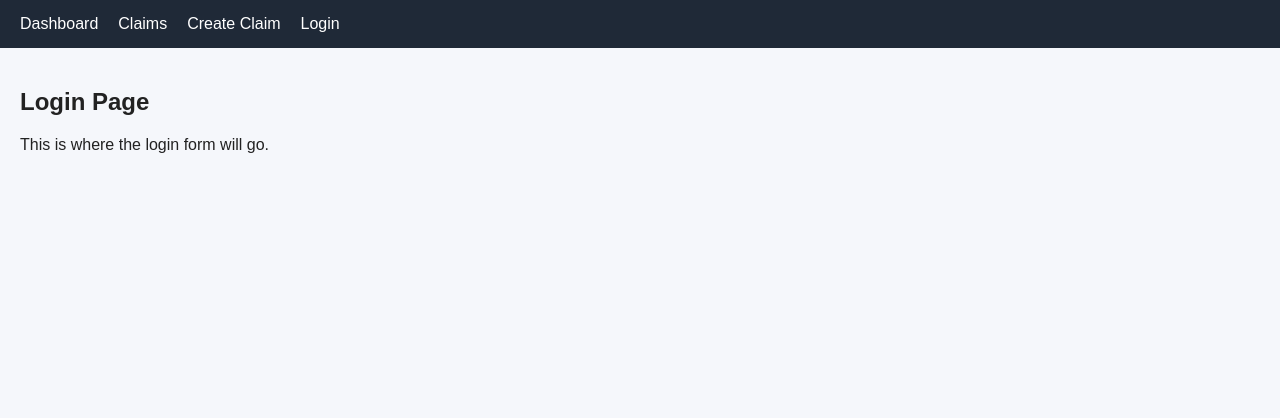
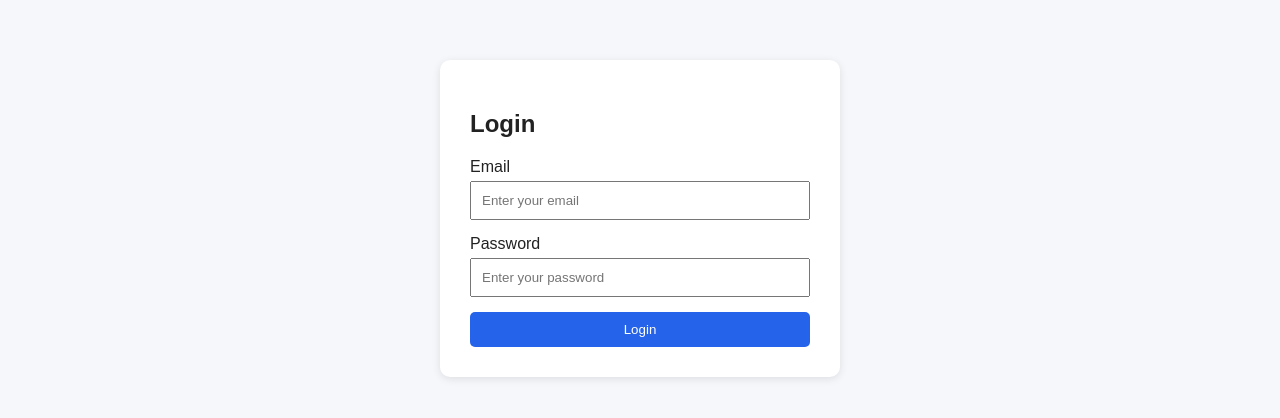
Before and after one commit to dhaliwaljashan/claimflow, a React (Vite) app in the folder frontend/claimflow-ui/: page /login in a window 1280 px wide. Shown: the top 418 px of the page. Built offline with nearby package versions, Linux system fonts and the light colour scheme.

Commit message:
implemented frontend login flow with auth context and token storage

```diff
--- a/frontend/claimflow-ui/src/api/axios.js
+++ b/frontend/claimflow-ui/src/api/axios.js
@@ -1,7 +1,25 @@
 import axios from "axios";
 
 const api = axios.create({
-    baseURL: "http://localhost:7070/api"
+    baseURL: "https://localhost:7070/api"
 });
 
+// Before every request goes to backend, run this logic
+api.interceptors.request.use(
+    (config) => {
+        // it checks if token exists in localStorage
+        const token = localStorage.getItem("token");
+
+        // If token exists, attach it to request headers
+        // This is required for accessing protected APIs
+        if (token) {
+            config.headers.Authorization = `Bearer ${token}`;
+        }
+        return config;
+    },
+    (error) => {
+        return Promise.reject(error);
+    }
+);
+
 export default api;
--- a/frontend/claimflow-ui/src/components/Navbar.jsx
+++ b/frontend/claimflow-ui/src/components/Navbar.jsx
@@ -1,15 +1,27 @@
-import {Link} from "react-router-dom";
+import { useAuth } from "../context/AuthContext";
+import {Link, useNavigate} from "react-router-dom";
 
 function Navbar() {
+    const { user, logout } = useAuth(); // access auth state and logout function
+    const navigate = useNavigate(); // for redirecting after logout
+
+    const handleLogout = () => {
+        logout(); // clear auth state
+        navigate("/login"); // redirect to login page
+    };
+
     return (
         <nav
             style={{
                 padding: "15px 20px",
                 backgroundColor: "#1f2937",
                 display: "flex",
-            gap: "20px",
+                justifyContent: "space-between",
+                alignItems: "center"
             }}
         >
+            {/* Left side navigation links */}
+            <div style={{ display: "flex", gap: "20px" }}>
                 <Link to="/dashboard" style={{ color: "white", textDecoration: "none" }}>
                 Dashboard
                 </Link>
@@ -19,9 +31,31 @@ function Navbar() {
                 <Link to="/claims/create" style={{ color: "white", textDecoration: "none" }}>
                 Create Claim
                 </Link>
+            </div>
+
+             {/* Right side: user info or login */}
+            <div style={{ display: "flex", gap: "15px", alignItems: "center", color: "white" }}>
+                {user ? (
+                    <>
+                        <span>Welcome, {user.fullName} ({user.role})</span>
+                        <button
+                            onClick={handleLogout}
+                            style={{
+                                padding: "8px 12px",
+                                border: "none",
+                                borderRadius: "5px",
+                                cursor: "pointer"
+                            }}
+                        >
+                            Logout
+                        </button>
+                    </>
+                    ): (
                         <Link to="/login" style={{ color: "white", textDecoration: "none" }}>
                         Login
                         </Link>
+                    )}
+            </div>
         </nav>
     );
  }
--- a/frontend/claimflow-ui/src/context/AuthContext.jsx
+++ b/frontend/claimflow-ui/src/context/AuthContext.jsx
@@ -1,17 +1,44 @@
-import { createContext, useContext, useState } from "react";
+import { createContext, useContext, useEffect, useState } from "react";
 
+// Create a context to share auth data across the app
 const AuthContext = createContext();
 
 export function AuthProvider({ children }) {
+  // Stores currently logged-in user
   const [user, setUser] = useState(null);
 
+  // On app load, check if user exists in localStorage
+  useEffect(() => {
+    const storedUser = localStorage.getItem("user");
+
+    if (storedUser) {
+      setUser(JSON.parse(storedUser));
+    }
+  }, []);
+
+  // Called after successful login
+  const login = (token, userData) => {
+    localStorage.setItem("token", token);
+    localStorage.setItem("user", JSON.stringify(userData));
+    setUser(userData);
+  };
+
+  // Clears user session on logout
+  const logout = () => {
+    localStorage.removeItem("token");
+    localStorage.removeItem("user");
+    setUser(null);
+  };
+
   return (
-        <AuthContext.Provider value={{ user, setUser }}>
+    // Provide auth state and functions to entire app
+    <AuthContext.Provider value={{ user, setUser, login, logout }}>
       {children}
     </AuthContext.Provider>
   );
 }
 
+// Custom hook for easy access to auth context
 export function useAuth() {
   return useContext(AuthContext);
 }
--- a/frontend/claimflow-ui/src/pages/LoginPage.jsx
+++ b/frontend/claimflow-ui/src/pages/LoginPage.jsx
@@ -1,10 +1,127 @@
+import { useEffect, useState } from "react";
+import { useNavigate } from "react-router-dom";  // used to redirect user to another page
+import api from "../api/axios";
+import { useAuth } from "../context/AuthContext";
+
 function LoginPage() {
+  const navigate = useNavigate();  // used for redirect after login
+  const {user, login} = useAuth(); // access login function from context
+
+  // form input state
+  const[formData, setFormData] = useState({
+    email: "",
+    password: ""
+  });
+
+  const [error, setError] = useState("");       // store error message
+  const [loading, setLoading] = useState(false);  // loading state for button
+
+  useEffect(() => {
+    // If user is already logged in, redirect to dashboard
+    if (user) {
+      navigate("/dashboard");
+    }
+  }, [user, navigate]);
+
+  // update form values when user types
+  const handleChange = (e) => {
+    setFormData((prev) => ({
+      ...prev,
+      [e.target.name]: e.target.value
+    }));
+  };
+
+  // handle form submission
+  const handleSubmit = async (e) => {
+    e.preventDefault(); // prevent page reload
+    setLoading(true);
+    setError("");
+
+    try {
+      // call backend login API
+      const response = await api.post("/auth/login", formData);
+      const { token, user } = response.data;
+
+      login(token, user); //// save token + user in context/localStorage
+      navigate("/dashboard"); // redirect after login
+    } catch (err) {
+      setError(err.response?.data?.message || "Login failed. Please try again.");
+    } finally {
+      setLoading(false); // stop loading
+    }
+  };
+
   return (
-    <div style={{padding: "20px"}}>
-        <h2>Login Page</h2>
-        <p>This is where the login form will go.</p>
+    <div
+      style={{
+        maxWidth: "400px",
+        margin: "60px auto",
+        backgroundColor: "white",
+        padding: "30px",
+        borderRadius: "10px",
+        boxShadow: "0 2px 8px rgba(0,0,0,0.1)"
+      }}
+    >
+      <h2 style={{ marginBottom: "20px" }}>Login</h2>
+
+      <form onSubmit={handleSubmit}>
+        <div style={{ marginBottom: "15px" }}>
+          <label>Email</label>
+          <input
+            type="email"
+            name="email"
+            value={formData.email}
+            onChange={handleChange}
+            placeholder="Enter your email"
+            style={{
+              width: "100%",
+              padding: "10px",
+              marginTop: "5px"
+            }}
+          />
+        </div>
+
+        <div style={{ marginBottom: "15px" }}>
+          <label>Password</label>
+          <input
+            type="password"
+            name="password"
+            value={formData.password}
+            onChange={handleChange}
+            placeholder="Enter your password"
+            style={{
+              width: "100%",
+              padding: "10px",
+              marginTop: "5px"
+            }}
+          />
+          </div>
+
+          {/* show error if login fails */}
+          {error && (
+          <p style={{ color: "red", marginBottom: "15px" }}>
+            {error}
+          </p>
+          )}
+
+          <button
+            type="submit"
+            disabled={loading}
+            style={{
+              width: "100%",
+              padding: "10px",
+              backgroundColor: "#2563eb",
+              color: "white",
+              border: "none",
+              borderRadius: "5px",
+              cursor: "pointer"
+            }}
+          >
+          {loading ? "Logging in..." : "Login"}
+        </button>
+      </form>
     </div>
-  )
+  );
 }
 
 export default LoginPage;
--- a/frontend/claimflow-ui/src/routes/AppRoutes.jsx
+++ b/frontend/claimflow-ui/src/routes/AppRoutes.jsx
@@ -1,14 +1,18 @@
-import { BrowserRouter, Navigate, Route, Routes } from "react-router-dom";
+import { BrowserRouter, Navigate, Route, Routes, useLocation } from "react-router-dom";
 import Navbar from "../components/Navbar";
 import DashboardPage from "../pages/DashboardPage";
 import ClaimsPage from "../pages/ClaimsPage";
 import CreateClaimPage from "../pages/CreateClaimPage";
 import LoginPage from "../pages/LoginPage";
+import { use } from "react";
 
-function AppRoutes() {
+function AppLayout() {
+  const location = useLocation();
+  const hideNavbar = location.pathname === "/login"; // hide navbar on login page
+
   return (
-    <BrowserRouter>
-    <Navbar />
+  <>
+    {!hideNavbar && <Navbar />}
     <Routes>
         <Route path="/" element={<Navigate to="/login" replace />} />
         <Route path="/dashboard" element={<DashboardPage />} />
@@ -16,8 +20,17 @@ function AppRoutes() {
         <Route path="/claims/create" element={<CreateClaimPage />} />
         <Route path="/login" element={<LoginPage />} />
     </Routes>
+    </>
+  );
+}
+
+function AppRoutes(){
+  return (
+    <BrowserRouter>
+      <AppLayout />
     </BrowserRouter>
   );
 }
 
-export default AppRoutes;
+export default AppRoutes
+;
```
Also changed, not shown: 15 other files (tests, documents, lock files or other folders). Lines whose indentation alone changed are shown as unchanged.
